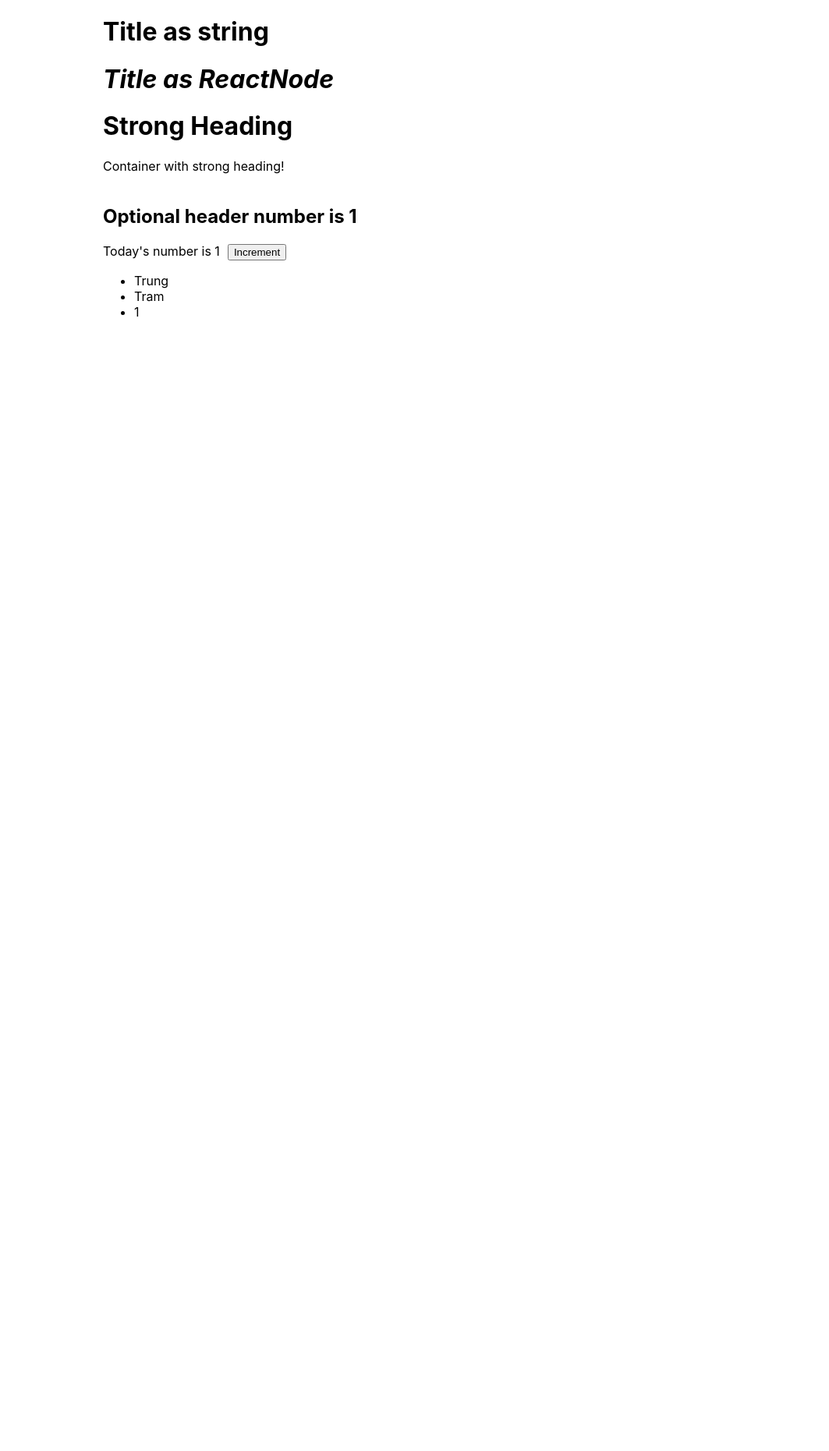
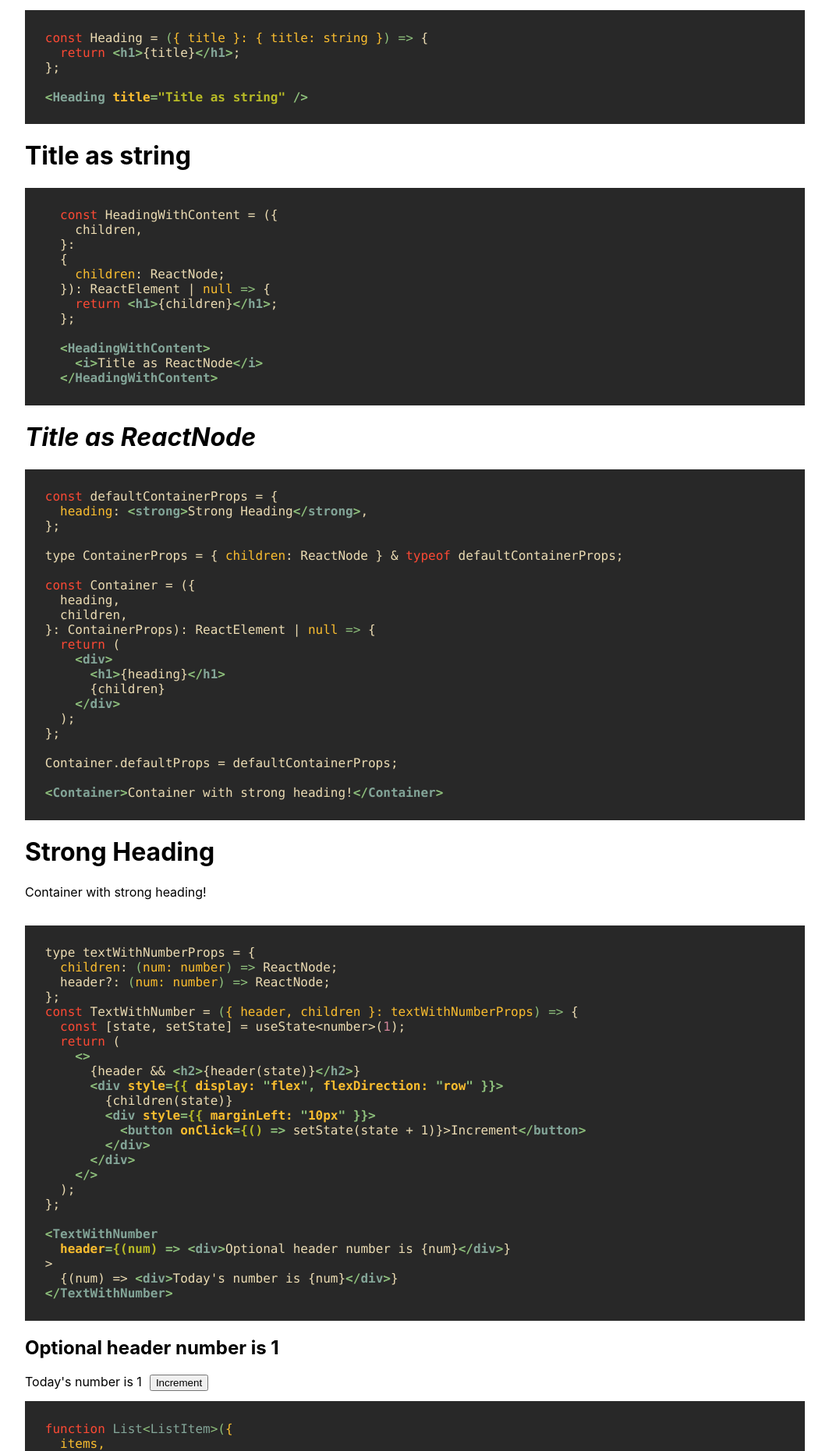
Before and after one commit to trungduong0103/react-typescript-tutorial, a React (Create React App) app: page / in a window 1280 px wide. Shown: the top 1861 px of the page at 78% size, without its empty margins (108-1171 px from the left). Before the commit the page ends 800 px from the top, so only its background shows below. Built offline with nearby package versions, Linux system fonts and the light colour scheme.

Commit message:
add syntax highligting

```diff
--- a/package.json
+++ b/package.json
@@ -13,6 +13,7 @@
     "react": "^17.0.2",
     "react-dom": "^17.0.2",
     "react-scripts": "4.0.3",
+    "react-syntax-highlighter": "^15.4.3",
     "typescript": "^4.1.2",
     "web-vitals": "^1.0.1"
   },
@@ -39,5 +40,8 @@
       "last 1 firefox version",
       "last 1 safari version"
     ]
+  },
+  "devDependencies": {
+    "@types/react-syntax-highlighter": "^13.5.0"
   }
 }
--- a/src/App.tsx
+++ b/src/App.tsx
@@ -1,93 +1,7 @@
-import React, { ReactElement, ReactNode, useState } from "react";
+import JackHerrington from "./tutorials/jack-herrington";
 
-// conventional props
-const Heading = ({ title }: { title: string }) => {
-  return <h1>{title}</h1>;
+const App = () => {
+  return <JackHerrington />;
 };
 
-const HeadingWithContent = ({
-  children,
-}: {
-  children: ReactNode;
-}): ReactElement | null => {
-  return <h1>{children}</h1>;
-};
-
-// default props
-const defaultContainerProps = {
-  heading: <strong>Strong Heading</strong>,
-};
-
-type ContainerProps = { children: ReactNode } & typeof defaultContainerProps;
-
-const Container = ({
-  heading,
-  children,
-}: ContainerProps): ReactElement | null => {
-  return (
-    <div>
-      <h1>{heading}</h1>
-      {children}
-    </div>
-  );
-};
-
-Container.defaultProps = defaultContainerProps;
-
-// functional props
-type textWithNumberProps = {
-  children: (num: number) => ReactNode;
-  header?: (num: number) => ReactNode;
-};
-const TextWithNumber = ({ header, children }: textWithNumberProps) => {
-  const [state, setState] = useState<number>(1);
-  return (
-    <>
-      {header && <h2>{header(state)}</h2>}
-      <div style={{ display: "flex", flexDirection: "row" }}>
-        {children(state)}
-        <div style={{ marginLeft: "10px" }}>
-          <button onClick={() => setState(state + 1)}>Increment</button>
-        </div>
-      </div>
-    </>
-  );
-};
-
-// list
-function List<ListItem>({
-  items,
-  render,
-}: {
-  items: ListItem[];
-  render: (item: ListItem) => ReactNode;
-}) {
-  return (
-    <ul>
-      {items.map((item, key) => (
-        <li key={key}>{render(item)}</li>
-      ))}
-    </ul>
-  );
-}
-
-function App() {
-  return (
-    <>
-      <Heading title="Title as string" />
-      <HeadingWithContent>
-        <i>Title as ReactNode</i>
-      </HeadingWithContent>
-      <Container>Container with strong heading!</Container>
-      <br />
-      <TextWithNumber
-        header={(num) => <div>Optional header number is {num}</div>}
-      >
-        {(num) => <div>Today's number is {num}</div>}
-      </TextWithNumber>
-      <List items={["Trung", "Tram", 1]} render={(item) => <div>{item}</div>} />
-    </>
-  );
-}
-
 export default App;
--- a/src/index.css
+++ b/src/index.css
@@ -1,6 +1,6 @@
 body {
   margin: auto;
-  max-width: 800px;
+  max-width: 1000px;
   font-family: -apple-system, BlinkMacSystemFont, 'Segoe UI', 'Roboto', 'Oxygen',
     'Ubuntu', 'Cantarell', 'Fira Sans', 'Droid Sans', 'Helvetica Neue',
     sans-serif;
--- /dev/null
+++ b/src/tutorials/jack-herrington/index.tsx
@@ -0,0 +1,227 @@
+import { ReactElement, ReactNode, useState } from "react";
+import SyntaxHighlighter from "react-syntax-highlighter";
+import { gruvboxDark } from "react-syntax-highlighter/dist/esm/styles/hljs";
+
+// conventional props
+const Heading = ({ title }: { title: string }) => {
+  return <h1>{title}</h1>;
+};
+
+const HeadingWithContent = ({
+  children,
+}: {
+  children: ReactNode;
+}): ReactElement | null => {
+  return <h1>{children}</h1>;
+};
+
+// default props
+const defaultContainerProps = {
+  heading: <strong>Strong Heading</strong>,
+};
+
+type ContainerProps = { children: ReactNode } & typeof defaultContainerProps;
+
+const Container = ({
+  heading,
+  children,
+}: ContainerProps): ReactElement | null => {
+  return (
+    <div>
+      <h1>{heading}</h1>
+      {children}
+    </div>
+  );
+};
+
+Container.defaultProps = defaultContainerProps;
+
+// functional props
+type textWithNumberProps = {
+  children: (num: number) => ReactNode;
+  header?: (num: number) => ReactNode;
+};
+const TextWithNumber = ({ header, children }: textWithNumberProps) => {
+  const [state, setState] = useState<number>(1);
+  return (
+    <>
+      {header && <h2>{header(state)}</h2>}
+      <div style={{ display: "flex", flexDirection: "row" }}>
+        {children(state)}
+        <div style={{ marginLeft: "10px" }}>
+          <button onClick={() => setState(state + 1)}>Increment</button>
+        </div>
+      </div>
+    </>
+  );
+};
+
+// list
+function List<ListItem>({
+  items,
+  render,
+}: {
+  items: ListItem[];
+  render: (item: ListItem) => ReactNode;
+}) {
+  return (
+    <ul>
+      {items.map((item, key) => (
+        <li key={key}>{render(item)}</li>
+      ))}
+    </ul>
+  );
+}
+
+type rowWithTwoColumnsProps = {
+  firstColumn: ReactNode;
+  secondColumn: ReactNode;
+};
+
+const RowWithTwoColumns = ({
+  firstColumn,
+  secondColumn,
+}: rowWithTwoColumnsProps) => {
+  return (
+    <div style={{ display: "flex", flexDirection: "row" }}>
+      <div style={{ flex: 2 }}>{firstColumn}</div>
+
+      <div style={{ flex: 2, textAlign: "center" }}>{secondColumn}</div>
+    </div>
+  );
+};
+
+function JackHerrington() {
+  const codeString = `
+  const Heading = ({ title }: { title: string }) => {
+    return <h1>{title}</h1>;
+  };
+
+  <Heading title="Title as string" />
+  `;
+
+  const codeString1 = `
+    const HeadingWithContent = ({
+      children,
+    }:
+    {
+      children: ReactNode;
+    }): ReactElement | null => {
+      return <h1>{children}</h1>;
+    };
+
+    <HeadingWithContent>
+      <i>Title as ReactNode</i>
+    </HeadingWithContent>
+  `;
+
+  const codeString2 = `
+  const defaultContainerProps = {
+    heading: <strong>Strong Heading</strong>,
+  };
+
+  type ContainerProps = { children: ReactNode } & typeof defaultContainerProps;
+
+  const Container = ({
+    heading,
+    children,
+  }: ContainerProps): ReactElement | null => {
+    return (
+      <div>
+        <h1>{heading}</h1>
+        {children}
+      </div>
+    );
+  };
+
+  Container.defaultProps = defaultContainerProps;
+
+  <Container>Container with strong heading!</Container>
+  `;
+
+  const codeString3 = `
+  type textWithNumberProps = {
+    children: (num: number) => ReactNode;
+    header?: (num: number) => ReactNode;
+  };
+  const TextWithNumber = ({ header, children }: textWithNumberProps) => {
+    const [state, setState] = useState<number>(1);
+    return (
+      <>
+        {header && <h2>{header(state)}</h2>}
+        <div style={{ display: "flex", flexDirection: "row" }}>
+          {children(state)}
+          <div style={{ marginLeft: "10px" }}>
+            <button onClick={() => setState(state + 1)}>Increment</button>
+          </div>
+        </div>
+      </>
+    );
+  };
+
+  <TextWithNumber
+    header={(num) => <div>Optional header number is {num}</div>}
+  >
+    {(num) => <div>Today's number is {num}</div>}
+  </TextWithNumber>
+  `;
+
+  const codeString4 = `
+  function List<ListItem>({
+    items,
+    render,
+  }: {
+    items: ListItem[];
+    render: (item: ListItem) => ReactNode;
+  }) {
+    return (
+      <ul>
+        {items.map((item, key) => (
+          <li key={key}>{render(item)}</li>
+        ))}
+      </ul>
+    );
+  }
+
+  <List items={["Trung", "Tram", 1]} render={(item) => <div>{item}</div>} />
+`;
+
+  return (
+    <>
+      <SyntaxHighlighter language="javascript" style={gruvboxDark}>
+        {codeString}
+      </SyntaxHighlighter>
+      <Heading title="Title as string" />
+
+      <SyntaxHighlighter language="javascript" style={gruvboxDark}>
+        {codeString1}
+      </SyntaxHighlighter>
+      <HeadingWithContent>
+        <i>Title as ReactNode</i>
+      </HeadingWithContent>
+
+      <SyntaxHighlighter language="javascript" style={gruvboxDark}>
+        {codeString2}
+      </SyntaxHighlighter>
+      <Container>Container with strong heading!</Container>
+      <br />
+
+      <SyntaxHighlighter language="javascript" style={gruvboxDark}>
+        {codeString3}
+      </SyntaxHighlighter>
+
+      <TextWithNumber
+        header={(num) => <div>Optional header number is {num}</div>}
+      >
+        {(num) => <div>Today's number is {num}</div>}
+      </TextWithNumber>
+
+      <SyntaxHighlighter language="javascript" style={gruvboxDark}>
+        {codeString4}
+      </SyntaxHighlighter>
+      <List items={["Trung", "Tram", 1]} render={(item) => <div>{item}</div>} />
+    </>
+  );
+}
+
+export default JackHerrington;
```
Also changed, not shown: 2 other files (tests, documents, lock files or other folders).
